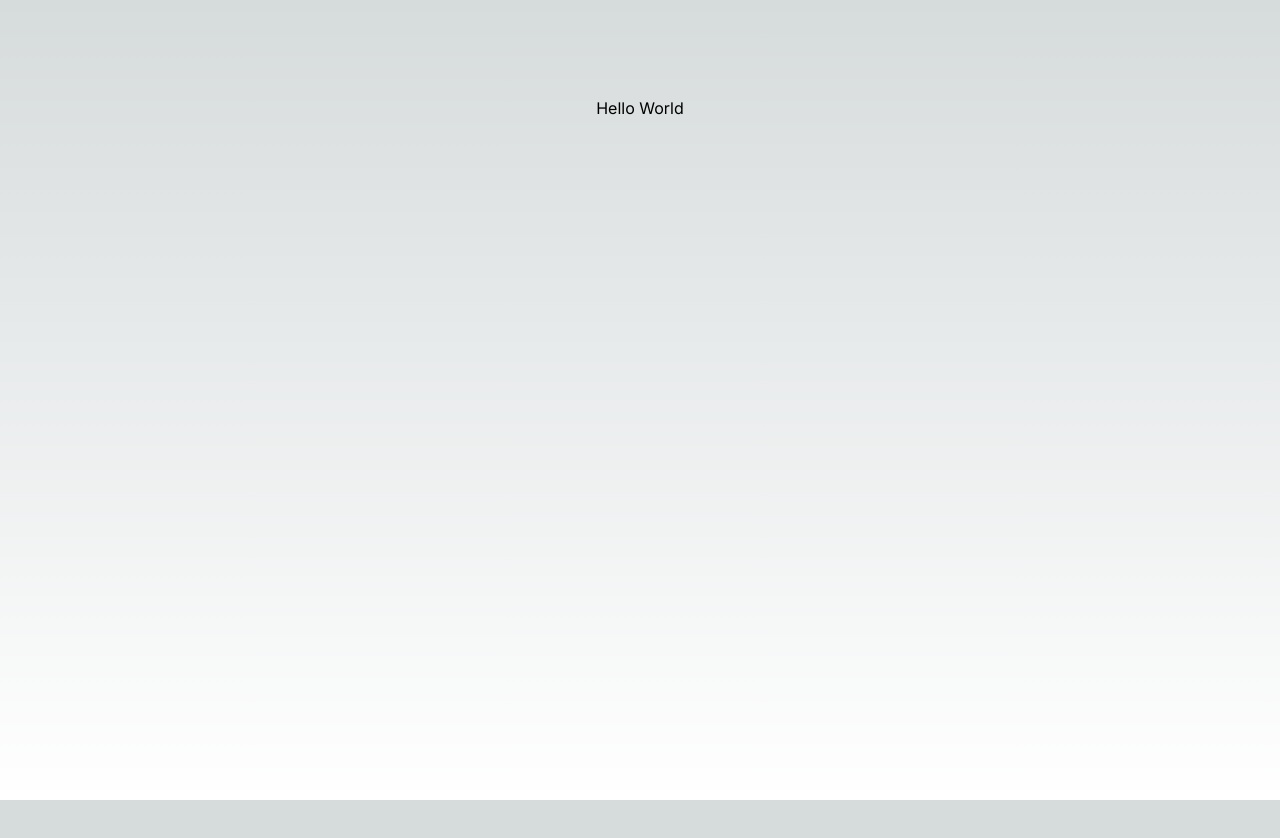
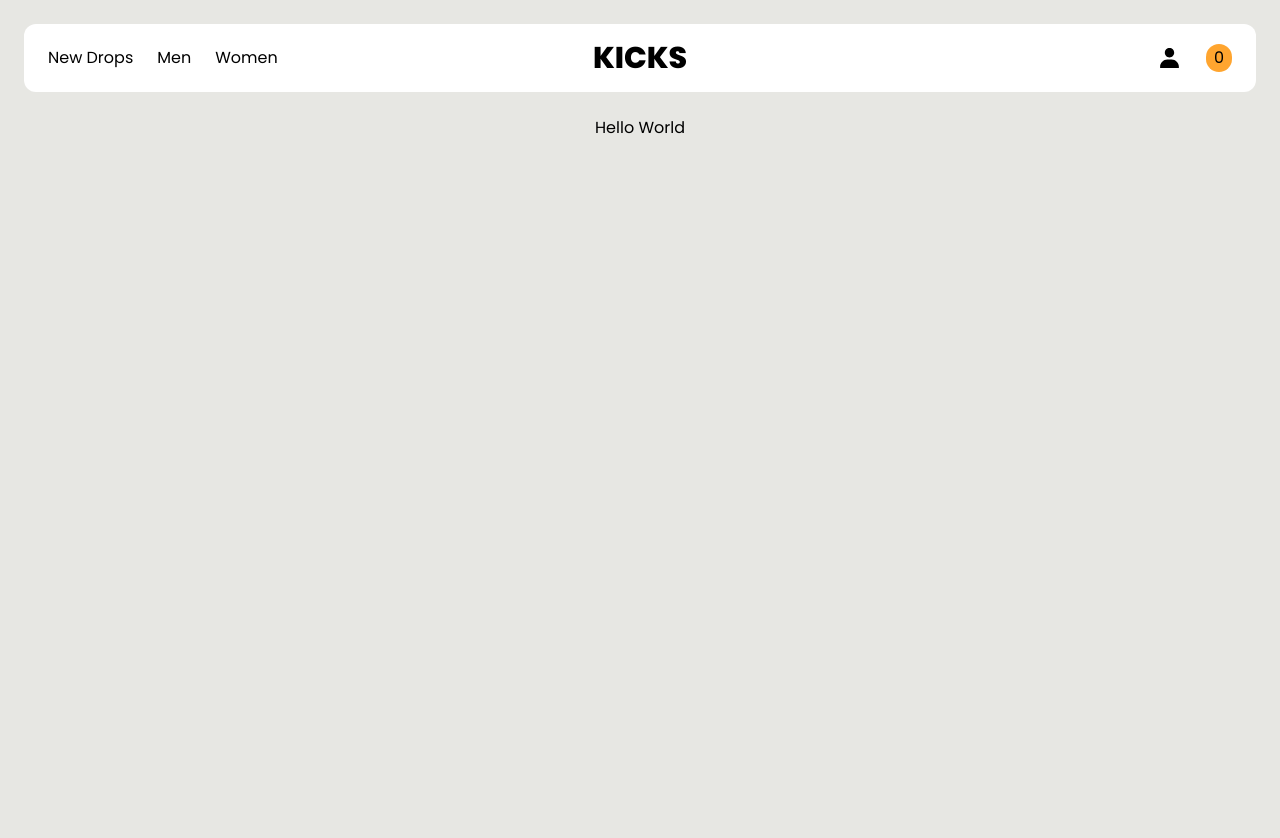
Before and after one commit to ashmeetsmonga/nextjs-kicks, a Next.js app: page / in a window 1280 px wide. Shown: the top 838 px of the page. Before the commit the page ends 800 px from the top, so only its background shows below. Built offline with nearby package versions, Linux system fonts and the light colour scheme.

Commit message:
navbar added

```diff
--- /dev/null
+++ b/app/components/Navbar.tsx
@@ -0,0 +1,33 @@
+import React from "react";
+import { LuMenu } from "react-icons/lu";
+import { BiSolidUser } from "react-icons/bi";
+
+const Navbar = () => {
+	return (
+		<div className='w-full p-6'>
+			<div className='bg-white w-full flex justify-between items-center p-4 md:px-6 rounded-xl'>
+				<div className='md:hidden w-1/3'>
+					<LuMenu size={25} />
+				</div>
+				<div className='hidden md:flex gap-6 w-1/3'>
+					<div>New Drops</div>
+					<div>Men</div>
+					<div>Women</div>
+				</div>
+				<div className='font-extrabold text-3xl w-1/3 text-center'>
+					{/* KI<span className='text-stroke-3 relative z-10'>C</span>
+					<span className='-ml-1'>KS</span> */}
+					KICKS
+				</div>
+				<div className='flex gap-2 md:gap-6 items-center w-1/3 justify-end'>
+					<BiSolidUser size={25} />
+					<div className='bg-theme-yellow px-2 py-0.5 flex justify-center items-center rounded-full'>
+						0
+					</div>
+				</div>
+			</div>
+		</div>
+	);
+};
+
+export default Navbar;
--- a/app/globals.css
+++ b/app/globals.css
@@ -2,26 +2,6 @@
 @tailwind components;
 @tailwind utilities;
 
-:root {
-  --foreground-rgb: 0, 0, 0;
-  --background-start-rgb: 214, 219, 220;
-  --background-end-rgb: 255, 255, 255;
+.text-stroke-3 {
+  text-shadow: -1px -1px 0 white, 1px -1px 0 white, -1px 1px 0 white, 1px 1px 0 white;
 }
-
-@media (prefers-color-scheme: dark) {
-  :root {
-    --foreground-rgb: 255, 255, 255;
-    --background-start-rgb: 0, 0, 0;
-    --background-end-rgb: 0, 0, 0;
-  }
-}
-
-body {
-  color: rgb(var(--foreground-rgb));
-  background: linear-gradient(
-      to bottom,
-      transparent,
-      rgb(var(--background-end-rgb))
-    )
-    rgb(var(--background-start-rgb));
-}
--- a/app/layout.tsx
+++ b/app/layout.tsx
@@ -1,22 +1,25 @@
-import './globals.css'
-import type { Metadata } from 'next'
-import { Inter } from 'next/font/google'
+import "./globals.css";
+import type { Metadata } from "next";
+import { Poppins } from "next/font/google";
+import Navbar from "./components/Navbar";
 
-const inter = Inter({ subsets: ['latin'] })
+const poppins = Poppins({
+	subsets: ["latin"],
+	weight: ["100", "200", "300", "400", "500", "600", "700", "800", "900"],
+});
 
 export const metadata: Metadata = {
-  title: 'Create Next App',
-  description: 'Generated by create next app',
+	title: "Create Next App",
+	description: "Generated by create next app",
+};
+
+export default function RootLayout({ children }: { children: React.ReactNode }) {
+	return (
+		<html lang='en'>
+			<body className={`${poppins.className} bg-theme-gray`}>
+				<Navbar />
+				{children}
+			</body>
+		</html>
+	);
 }
-
-export default function RootLayout({
-  children,
-}: {
-  children: React.ReactNode
-}) {
-  return (
-    <html lang="en">
-      <body className={inter.className}>{children}</body>
-    </html>
-  )
-}
--- a/app/page.tsx
+++ b/app/page.tsx
@@ -2,8 +2,6 @@ import Image from "next/image";
 
 export default function Home() {
 	return (
-		<main className='flex min-h-screen flex-col items-center justify-between p-24'>
-			Hello World
-		</main>
+		<main className='flex min-h-screen flex-col items-center justify-between'>Hello World</main>
 	);
 }
--- a/package.json
+++ b/package.json
@@ -20,6 +20,7 @@
     "react": "18.2.0",
     "react-dom": "18.2.0",
     "react-hot-toast": "^2.4.1",
+    "react-icons": "^4.10.1",
     "tailwindcss": "3.3.3",
     "typescript": "5.1.6",
     "zustand": "^4.3.9"
```
Also changed, not shown: 1 other file (tests, documents, lock files or other folders).
